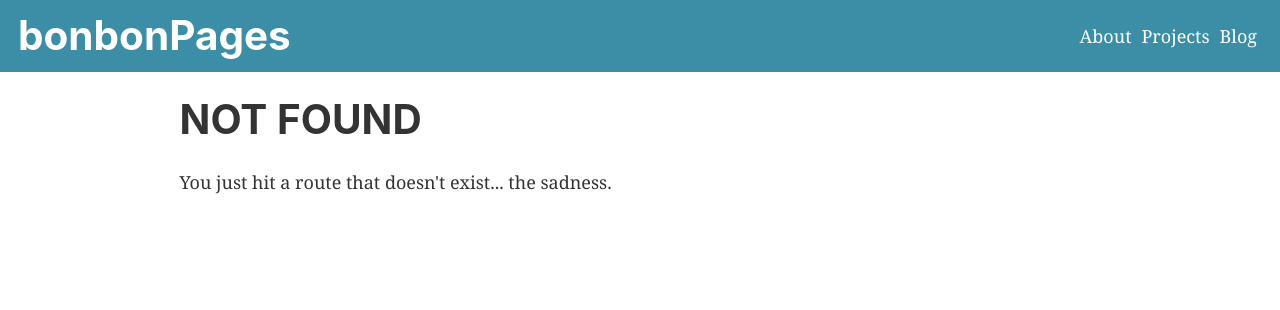
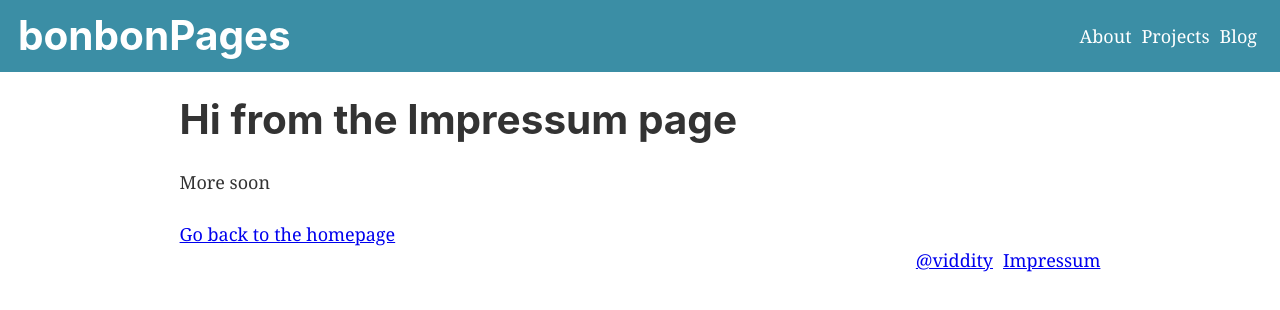
Before and after one commit to viddity/bonbonpages, a Gatsby site: page /impressum in a window 1280 px wide. Before the commit this address had no page. Built offline with nearby package versions, Linux system fonts and the light colour scheme; Gatsby itself is replaced by a stand-in of ours.

Commit message:
ADD: Basic footer

```diff
--- a/src/components/layout.js
+++ b/src/components/layout.js
@@ -7,7 +7,7 @@
 
 import React from "react"
 import PropTypes from "prop-types"
-import { StaticQuery, graphql } from "gatsby"
+import { StaticQuery, graphql, Link } from "gatsby"
 
 import Header from "./header"
 import "./layout.css"
@@ -35,8 +35,12 @@ const Layout = ({ children }) => (
           }}
         >
           <main>{children}</main>
-          <footer>
-            {/* Footer goes here */}
+          <footer style={{
+            display: `flex`,
+            justifyContent: `flex-end`
+          }}>
+            <a style={{margin: `0 10px`}} href="https://twitter/viddity">@viddity</a>
+            <Link to="./impressum">Impressum</Link>
           </footer>
         </div>
       </>
--- /dev/null
+++ b/src/pages/impressum.js
@@ -0,0 +1,16 @@
+import React from "react"
+import { Link } from "gatsby"
+
+import Layout from "../components/layout"
+import SEO from "../components/seo"
+
+const Impressum = () => (
+  <Layout>
+    <SEO title="bonbonpages Impressum" />
+    <h1>Hi from the Impressum page</h1>
+    <p>More soon</p>
+    <Link to="/">Go back to the homepage</Link>
+  </Layout>
+)
+
+export default Impressum
```
